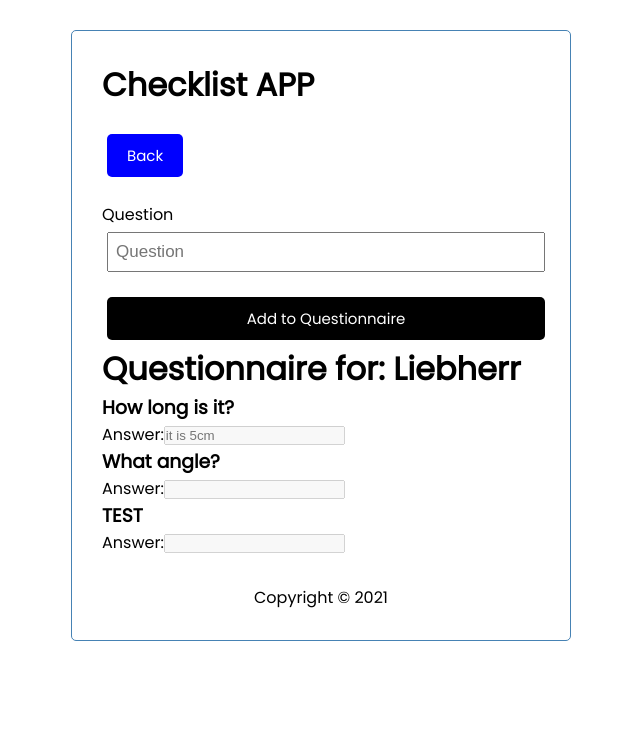
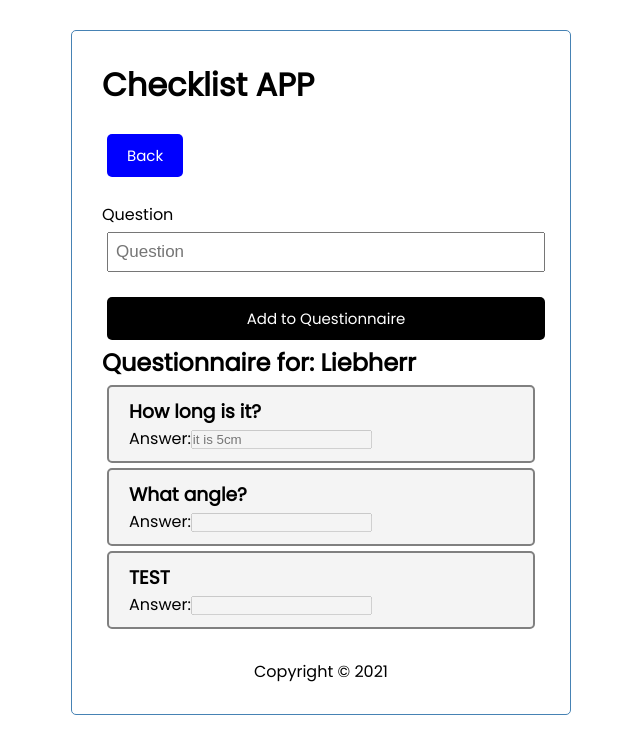
Before and after one commit to dejnus/angularChecklistApp, an Angular app: page /details/1 in a window 1280 px wide. Shown: the top 754 px of the page, without its empty margins (319-959 px from the left). Built offline with nearby package versions, Linux system fonts and the light colour scheme; data requests are answered from the project's data file.

Commit message:
details colors

```diff
--- a/src/app/components/detail-item/detail-item.component.css
+++ b/src/app/components/detail-item/detail-item.component.css
@@ -0,0 +1,12 @@
+.detail {
+    background: #f4f4f4;
+    margin: 5px;
+    padding: 10px 20px;
+    border: 2px solid gray;
+    border-radius: 5px;
+}
+.detail h3 {
+    display: flex;
+    align-items: center;
+    justify-content: space-between;
+}
--- a/src/app/components/detail-item/detail-item.component.html
+++ b/src/app/components/detail-item/detail-item.component.html
@@ -1,17 +1,17 @@
-<div class="task" *ngIf="detail.type === 'question'">
+<div class="detail" *ngIf="detail.type === 'question'">
     <h3>
         {{detail.header}}
     </h3>
     <label for="answer">Answer:</label>
     <input type="text" name="answer" placeholder="{{detail.answer}}" [disabled]="true">
 </div>
-<div class="task" *ngIf="detail.type === 'check'">
+<div class="detail" *ngIf="detail.type === 'check'">
     <h3>
         {{detail.header}}
     </h3>
     <input type="checkbox"  [checked]="detail.checked">
 </div>
-<div class="task" *ngIf="detail.type === 'image'">
+<div class="detail" *ngIf="detail.type === 'image'">
     <h3>
         {{detail.header}}
     </h3>
--- a/src/app/components/details/details.component.html
+++ b/src/app/components/details/details.component.html
@@ -4,7 +4,7 @@ text="Back"
 routerLink="/">
 </app-button>
 <app-add-detail (onAddDetail)="addDetail($event)"></app-add-detail>
-<h1>Questionnaire for: {{project.title}}</h1>
+<h2>Questionnaire for: {{project.title}}</h2>
 <app-detail-item
     *ngFor="let detail of details" [detail]="detail"
     >
```
